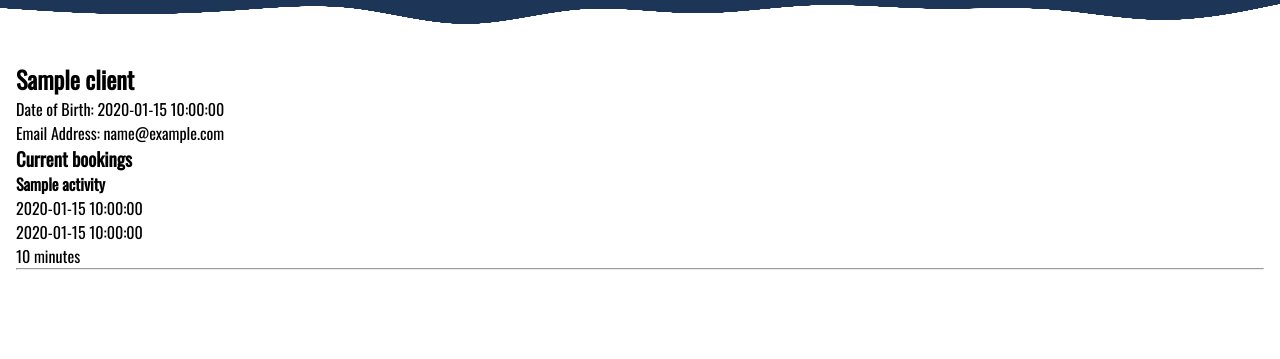
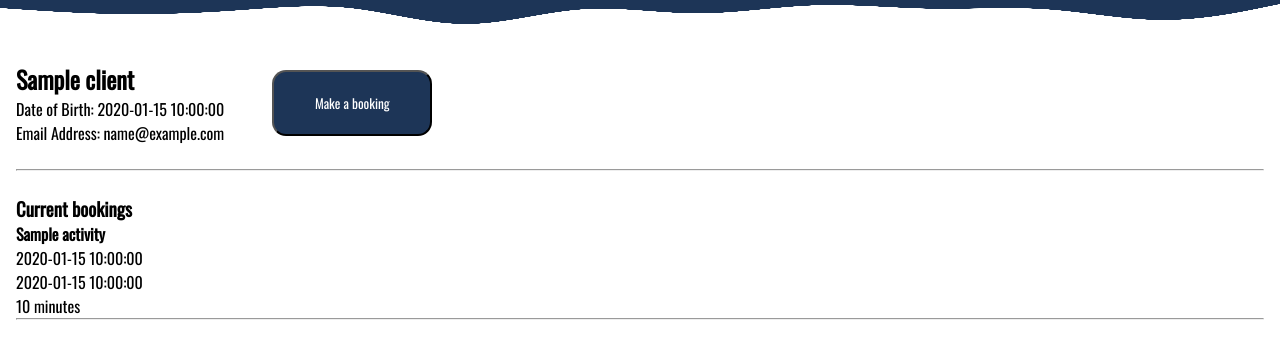
Before and after one commit to BenCutlerAmes/Gym_Management_App, a Flask app: page /clients/1 in a window 1280 px wide. Shown: the part 123-482 px from the top of the page. Run offline with Flask 2, Linux system fonts and the light colour scheme; a database or web service that is not in the repository returns one stand-in record (values such as "Sample title"); some libraries are stand-ins or nearby versions.

Commit message:
select_all lessons only showing future 2 weeks

```diff
--- a/controllers/client_controller.py
+++ b/controllers/client_controller.py
@@ -40,3 +40,7 @@ def add_new_client():
     client = Client(name, date_of_birth,email_address)
     client_repo.add_client(client)
     return redirect("/clients")
+
+@clients_blueprint.route("/clients/classes/<id>")
+def lesson_booking_form(id):
+    return render_template("/clients/booking_form.html")
--- a/repositories/lesson_repository.py
+++ b/repositories/lesson_repository.py
@@ -12,7 +12,7 @@ def add_lesson(lesson):
 
 def select_all():
     lesson_list = []
-    sql = "SELECT * FROM lessons ORDER BY lesson_date, lesson_time;"
+    sql = "SELECT * FROM lessons WHERE lesson_date > now() and lesson_date < now() + interval '2 weeks' ORDER BY lesson_date, lesson_time ;"
     results = run_sql(sql)
     for result in results:
         lesson = Lesson(result['activity'], result['duration'], result['lesson_date'], result['lesson_time'], result['instructor_id'],result['capacity'],result['id'])
--- a/static/css/style.css
+++ b/static/css/style.css
@@ -169,3 +169,17 @@ main {
 .individual_client a h3{
     text-align: left;
 }
+
+.subheader {
+    display: flex;
+    gap:3em;
+    align-items: center;
+}
+
+.subheader a button {
+    height: 5em;
+    width: 12em;
+    background-color: #1d3557;
+    border-radius: 14px;
+    color: white;
+}
--- a/templates/clients/show.html
+++ b/templates/clients/show.html
@@ -2,12 +2,18 @@
 {% block content %}
 
 <div class=subheader>
+    <div class=subhead_left>
     <h2>{{client.name}}</h2>
     <p>Date of Birth: {{client.date_of_birth}} <br>
         Email Address: {{client.email_address}}
     </p>
+    </div>
+    <div class="subhead_right">
+    <a href="classes/{{client.id}}"><button>Make a booking</button></a>
+
+    </div>
 </div>
-
+<br><hr><br>
 <div class = bookings>
     <h3>Current bookings</h3>
     <div class="individual_booking">
```
Also changed, not shown: templates/clients/booking_form.html (added, +9 -0 lines).
